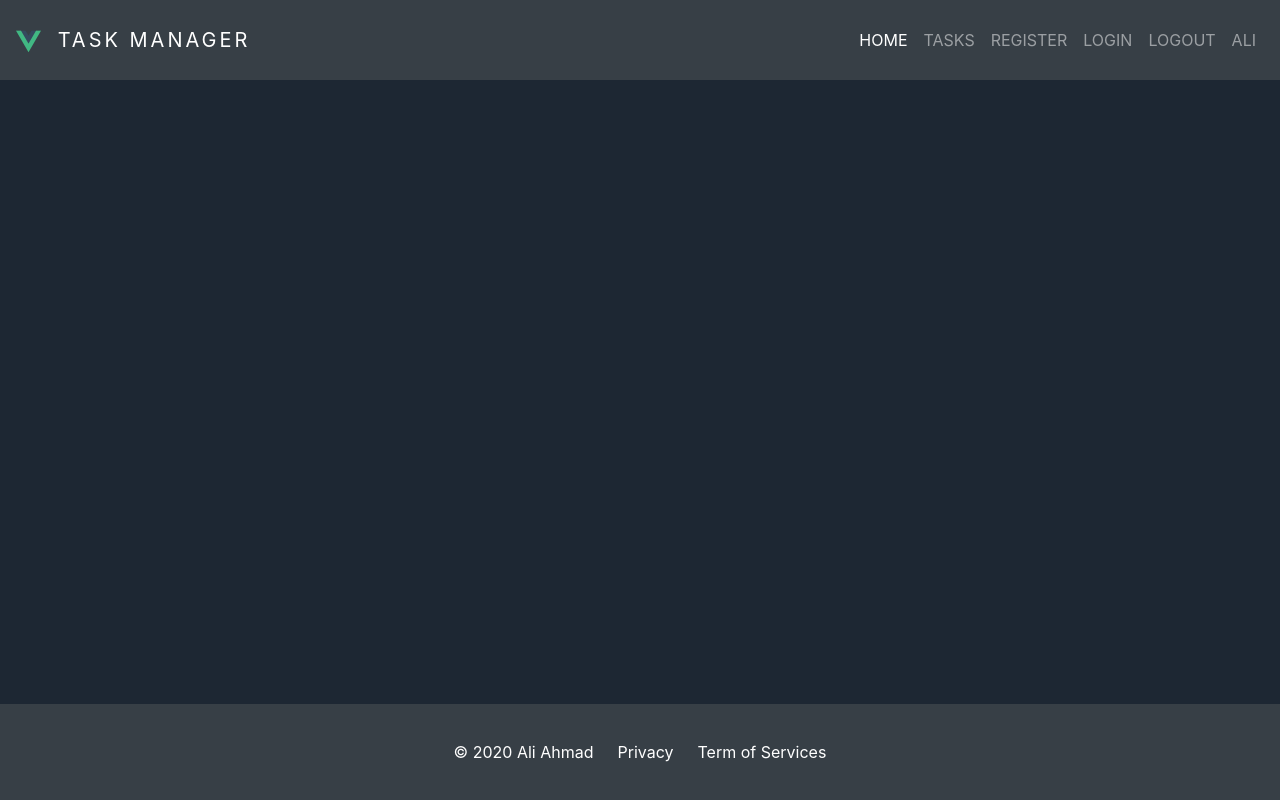
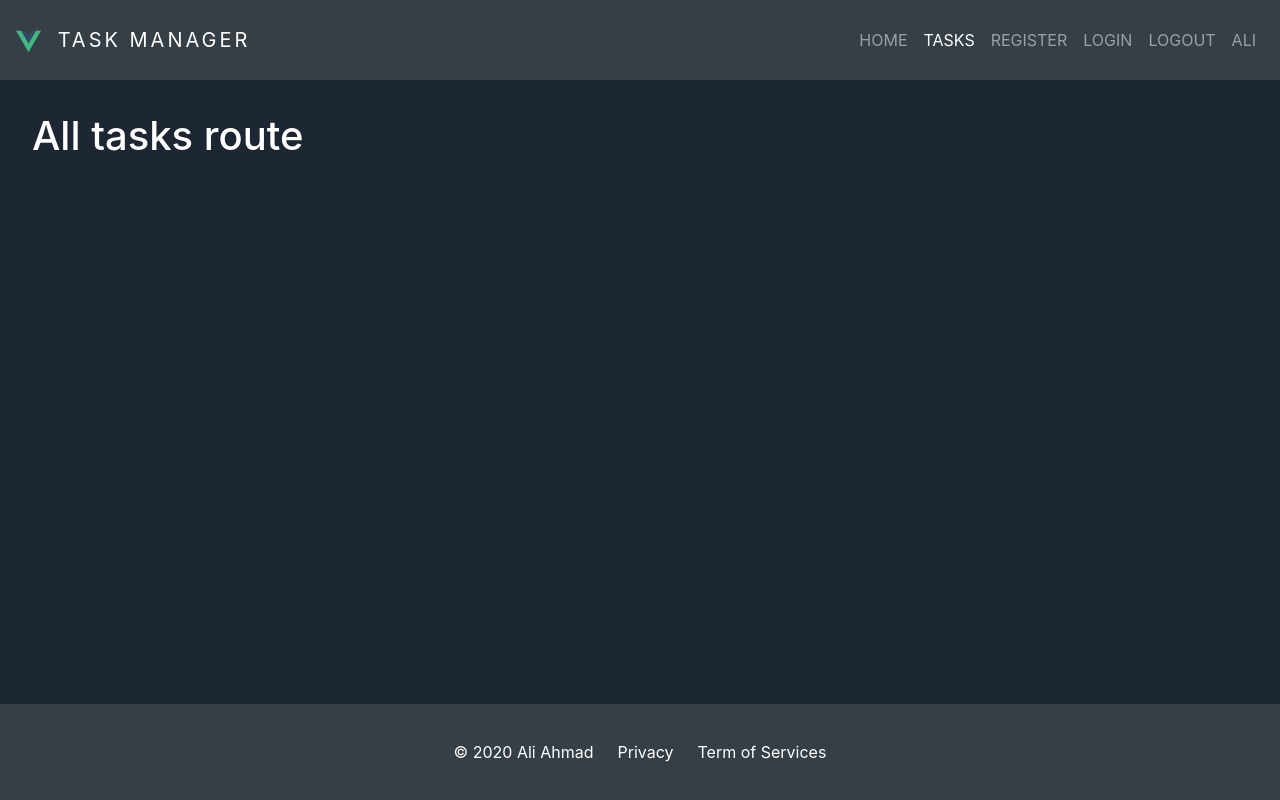
Before and after one commit to aliahmadcse/task-manager, a Vue app: page /tasks in a window 1280 px wide. Built offline with nearby package versions, Linux system fonts and the light colour scheme.

Commit message:
📦 NEW: Routes for app

```diff
--- a/src/components/HelloWorld.vue
+++ b/src/components/HelloWorld.vue
@@ -6,7 +6,7 @@
         >This is a sample task manager application built with Mongodb, express, node and Vue.js</p>
         <hr class="my-4" />
         <p>Click below to begin managing tasks for users.</p>
-        <a href class="btn btn-success" role="button">View Tasks</a>
+        <router-link :to="{name:'tasks-all'}" class="btn btn-success" role="button">View Tasks</router-link>
     </div>
 </template>
 
--- a/src/components/Navbar.vue
+++ b/src/components/Navbar.vue
@@ -17,17 +17,17 @@
             </button>
             <div id="my-nav" class="collapse navbar-collapse">
                 <ul class="navbar-nav ml-auto">
-                    <li class="nav-item active">
-                        <a class="nav-link" href="#">Home</a>
+                    <li class="nav-item">
+                        <router-link :to="{name:'Home'}" class="nav-link" exact>Home</router-link>
                     </li>
                     <li class="nav-item">
-                        <a class="nav-link" href="#">Tasks</a>
+                        <router-link :to="{name:'tasks-all'}" class="nav-link" exact>Tasks</router-link>
                     </li>
                     <li class="nav-item">
-                        <a class="nav-link" href="#">Register</a>
+                        <router-link :to="{name:'register'}" class="nav-link" exact>Register</router-link>
                     </li>
                     <li class="nav-item">
-                        <a class="nav-link" href="#">Login</a>
+                        <router-link :to="{name:'login'}" class="nav-link" exact>Login</router-link>
                     </li>
                     <li class="nav-item">
                         <a class="nav-link" href="#">Logout</a>
--- a/src/router/index.js
+++ b/src/router/index.js
@@ -1,30 +1,55 @@
-import Vue from "vue";
-import VueRouter from "vue-router";
-import Home from "../views/Home.vue";
+import Vue from 'vue';
+import VueRouter from 'vue-router';
+import Home from '../views/Home.vue';
 
 Vue.use(VueRouter);
 
 const routes = [
     {
-    path: "/",
-    name: "Home",
+        path: '/',
+        name: 'Home',
         component: Home
     },
     {
-    path: "/about",
-    name: "About",
+        path: '/tasks',
+        name: 'tasks-all',
         // route level code-splitting
         // this generates a separate chunk (about.[hash].js) for this route
         // which is lazy-loaded when the route is visited.
         component: () =>
-      import(/* webpackChunkName: "about" */ "../views/About.vue")
+            import(/* webpackChunkName: "about" */ '@/views/tasks/TasksAll.vue')
+    },
+    {
+        path: '/tasks/new',
+        name: 'tasks-create',
+        component: () => import('@/views/tasks/TasksCreate.vue')
+    },
+    {
+        path: '/tasks/:id',
+        name: 'tasks-edit',
+        component: () => import('@/views/tasks/TasksEdit.vue')
+    },
+    {
+        path: '/register',
+        name: 'register',
+        component: () => import('@/views/authentication/Register.vue')
+    },
+    {
+        path: '/login',
+        name: 'login',
+        component: () => import('@/views/authentication/Login.vue')
+    },
+    {
+        path: '*',
+        redirect: '/'
     }
 ];
 
 const router = new VueRouter({
-  mode: "history",
+    mode: 'history',
     base: process.env.BASE_URL,
-  routes
+    routes,
+    linkActiveClass: 'active'
 });
 
 export default router;
--- a/src/views/About.vue
+++ /dev/null
@@ -1,5 +0,0 @@
-<template>
-  <div class="about">
-    <h1>This is an about page</h1>
-  </div>
-</template>
--- /dev/null
+++ b/src/views/authentication/Login.vue
@@ -0,0 +1,15 @@
+<template>
+    <div>
+        <h1>Login Route</h1>
+    </div>
+</template>
+
+<script>
+    export default {
+
+    }
+</script>
+
+<style lang="scss" scoped>
+
+</style>
--- /dev/null
+++ b/src/views/authentication/Register.vue
@@ -0,0 +1,15 @@
+<template>
+    <div>
+        <h1>Register Route</h1>
+    </div>
+</template>
+
+<script>
+    export default {
+
+    }
+</script>
+
+<style lang="scss" scoped>
+
+</style>
--- /dev/null
+++ b/src/views/tasks/TasksAll.vue
@@ -0,0 +1,15 @@
+<template>
+    <div>
+        <h1>All tasks route</h1>
+    </div>
+</template>
+
+<script>
+    export default {
+
+    }
+</script>
+
+<style lang="scss" scoped>
+
+</style>
--- /dev/null
+++ b/src/views/tasks/TasksCreate.vue
@@ -0,0 +1,15 @@
+<template>
+    <div>
+        <h1>task create route</h1>
+    </div>
+</template>
+
+<script>
+    export default {
+
+    }
+</script>
+
+<style lang="scss" scoped>
+
+</style>
--- /dev/null
+++ b/src/views/tasks/TasksEdit.vue
@@ -0,0 +1,12 @@
+<template>
+    <div>
+        <h1>task edit route</h1>
+    </div>
+</template>
+
+<script>
+export default {};
+</script>
+
+<style lang="scss" scoped>
+</style>
```
Lines whose indentation alone changed are shown as unchanged.
